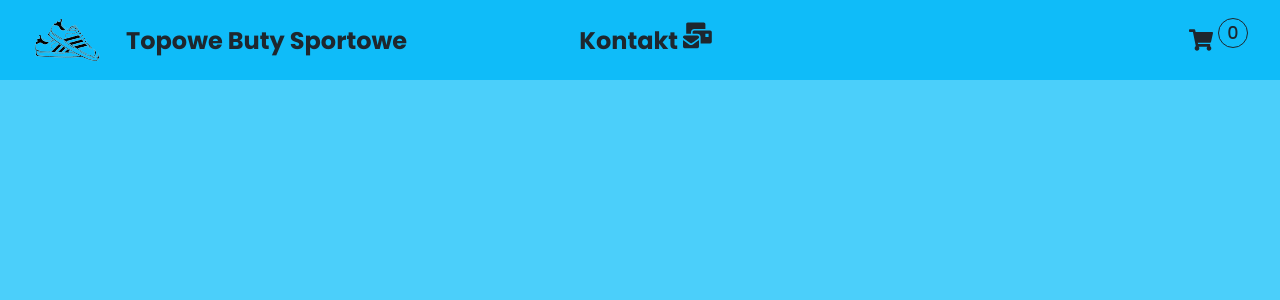
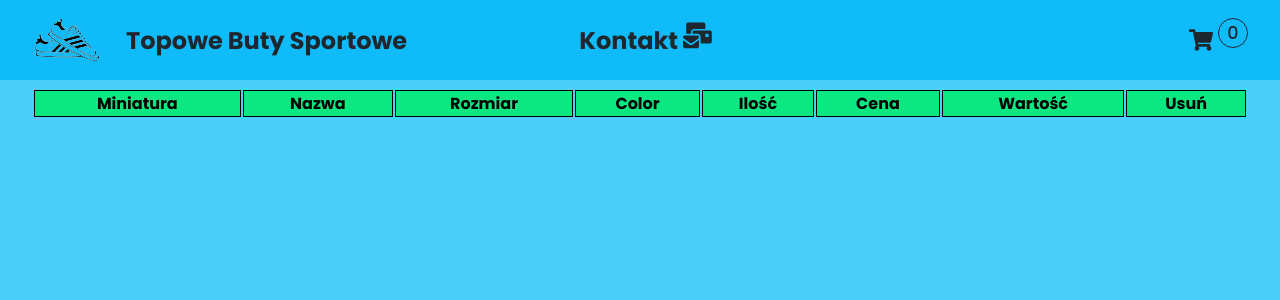
Before and after one commit to ajarek/react-65-vite-shoe-shop-Router-6.8, a React (Vite) app: page /cart in a window 1280 px wide. Shown: the top 300 px of the page. Built offline with nearby package versions, Linux system fonts and the light colour scheme.

Commit message:
added cart table

```diff
--- a/src/components/Card/Card.jsx
+++ b/src/components/Card/Card.jsx
@@ -21,7 +21,9 @@ const Card = ({ title, image, price, color, size, desc, onClick }) => {
 
         <div className='wrapper-color'>
           {color?.map((c, i) => {
+
             return <p key={i} onClick={()=>setColorShoes(c)}>{c}</p>
+
           })}
         </div>
 
--- a/src/pages/CardEdit/CardEdit.jsx
+++ b/src/pages/CardEdit/CardEdit.jsx
@@ -5,17 +5,19 @@ import  Card  from '../../components/Card/Card'
 import  Counter  from '../../components/Counter/Counter'
 import './CardEdit.css'
 const CardEdit = () => {
-  const { data, setData,cart, setCart } = useContext(AppContext)
+  const { data, setData,cart, setCart,count,sizeShoes,colorShoes } = useContext(AppContext)
   const navigate = useNavigate();
   let { id } = useParams()
    const itemCard = data.find((el) => el.id === id)
 
+
    const handleCart=()=>{
 
-    setCart([...cart,itemCard])
+   const newItemCard ={...itemCard,newCount:count,size:sizeShoes,color:colorShoes}
+    setCart([...cart,newItemCard])
     navigate('/')
    }
-   console.log(cart)
+
   return (
     <div className='card-edit'>
        <Card
--- a/src/pages/Cart/Cart.css
+++ b/src/pages/Cart/Cart.css
@@ -1,3 +1,29 @@
-.cart{
-  padding-top:10vh ;
+table {
+  padding: 11vh 2rem 2rem 2rem;
+  width: 100%;
 }
+
+td,th {
+  border: 1px solid;
+  padding: 0 5px;
+  background-color: #0be881;
+}
+td:nth-child(1) {
+  padding-top: 5px;
+}
+td:nth-child(3),td:nth-child(4),td:nth-child(5) {
+  text-align: center;
+}
+td:nth-child(6),
+td:nth-child(7) {
+  text-align: right;
+}
+td:nth-child(8){
+  text-align: center;
+  cursor: pointer;
+  font-size:1.8rem;
+  transition: 0.3s ease-in-out;
+}
+td:nth-child(8):hover{
+  background-color:#ff5e57 ;
+}
--- a/src/pages/Cart/Cart.jsx
+++ b/src/pages/Cart/Cart.jsx
@@ -1,20 +1,53 @@
 import React, { useContext } from 'react'
 import { AppContext } from '../../App'
+import { MdDeleteForever } from 'react-icons/md'
 import './Cart.css'
 const Cart = () => {
-  const { data, setData,cart, setCart } = useContext(AppContext)
+  const { data, setData, cart, setCart, count } = useContext(AppContext)
+
   return (
-    <div className='cart'>
-      {cart.map(el=>{
-      return(
+    <table>
+      <thead>
+      <tr>
+        <th>Miniatura</th>
+        <th>Nazwa</th>
+        <th>Rozmiar</th>
+        <th>Color</th>
+        <th>Ilość</th>
+        <th>Cena</th>
+        <th>Wartość</th>
+        <th>Usuń</th>
+      </tr>
+      </thead>
+      <tbody>
+        {cart.map((el) => {
+          return (
+            <tr
+              className='cart-wrapper'
+              key={el.id}
+            >
+              <td>
+                <img
+                  src={el.image}
+                  alt=''
+                  width={50}
+                />
+              </td>
 
-      <div className="cart-wrapper" key={el.id}>
-                  {el.title}
-      </div>
-      )
-       })
-      }
-    </div>
+              <td> {el.title} </td>
+              <td> {el.size} </td>
+              <td>{el.color}</td>
+              <td>{el.newCount}</td>
+              <td>{el.price}</td>
+              <td>{el.newCount * el.price}</td>
+              <td>
+                <MdDeleteForever />
+              </td>
+            </tr>
+          )
+        })}
+      </tbody>
+    </table>
   )
 }
 
```
Also changed, not shown: src/assets/data.json (+4 -4 lines).
